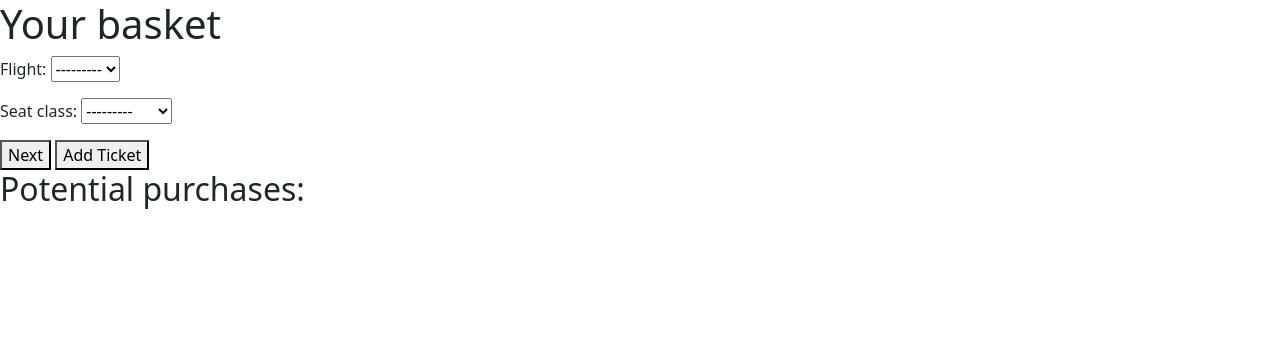
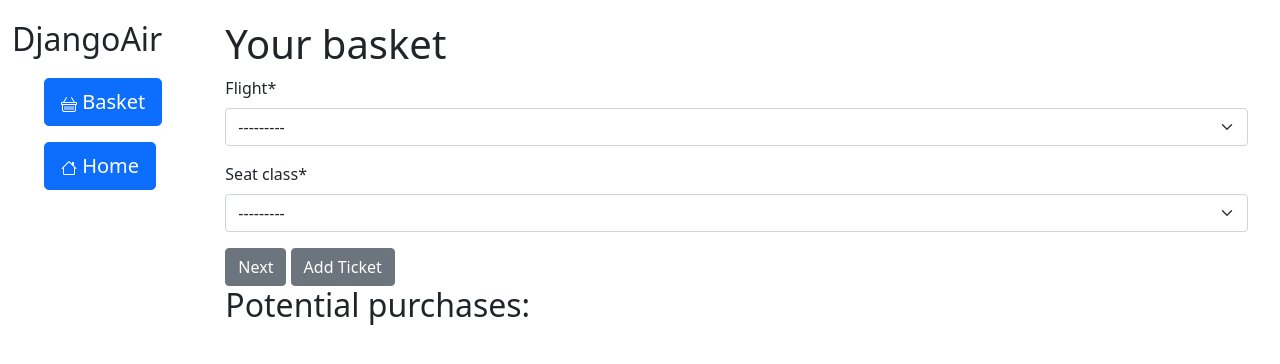
Before and after one commit to Kagaru1212/DjangoAir-ERP, a Django app: page /basket/ in a window 1280 px wide. Shown: the top 364 px of the page. Run offline with Django 5.2, Linux system fonts and the light colour scheme; the visitor is signed in with stand-in values (Sample User, id 1); data comes from the database, SQL or seed files in the repository; data that the repository does not hold is empty; some libraries are stand-ins or nearby versions.

Commit message:
commit04

```diff
--- a/app/DjangoAir/settings.py
+++ b/app/DjangoAir/settings.py
@@ -49,6 +49,8 @@ INSTALLED_APPS = [
     'django_celery_results',
     'django_celery_beat',
     'celery',
+    "crispy_forms",
+    "crispy_bootstrap5",
 ]
 
 MIDDLEWARE = [
@@ -216,3 +218,7 @@ LOGGING = {
         'level': 'INFO',
     },
 }
+
+CRISPY_ALLOWED_TEMPLATE_PACKS = "bootstrap5"
+
+CRISPY_TEMPLATE_PACK = "bootstrap5"
--- a/app/customer_interface/models.py
+++ b/app/customer_interface/models.py
@@ -107,6 +107,8 @@ class Ticket(models.Model):
     seat_class = models.CharField(max_length=10, choices=[('economy', _('Economy')), ('business', _('Business'))])
     seat_number = models.PositiveIntegerField(blank=True, null=True, default=None)
     status = models.CharField(max_length=20, choices=TYPE_CHOICES, default='booked')
+    first_name = models.CharField(max_length=100, null=True, default=None)
+    last_name = models.CharField(max_length=100, null=True, default=None)
     created_at = models.DateTimeField(auto_now_add=True)
 
     objects = models.Manager()
--- a/app/customer_interface/urls.py
+++ b/app/customer_interface/urls.py
@@ -12,4 +12,5 @@ urlpatterns = [
     path('ticket_customization/<int:order_id>/', views.ticket_customization, name='ticket_customization'),
     path('buy_order/<int:order_id>/', views.buy_order, name='buy_order'),
     path('home/', views.IndexView.as_view(), name='home'),
+    path('flight/<int:pk>/', views.FlightDetailView.as_view(), name='flight_detail'),
 ]
--- a/app/customer_interface/views.py
+++ b/app/customer_interface/views.py
@@ -1,6 +1,7 @@
 from functools import wraps
 
 from django.contrib import messages
+from django.core.exceptions import ValidationError
 from django.db import transaction
 from django.shortcuts import render, redirect, get_object_or_404
 from django.views import generic
@@ -8,12 +9,13 @@ from django.views import generic
 from .decorators import process_exception
 from .forms import TicketForm, TicketSelectionForm, SearchFlightForm
 from .models import Ticket, Order, Basket, TicketFacilities, FlightFacilities, Flight
+from .utils.ticket_seats import free_seats
 from .validators import update_ticket_validator, create_ticket_validator
 
 
 class IndexView(generic.ListView):
     model = Flight
-    template_name = "index.html"
+    template_name = "base_user_interface.html"
 
     def get_context_data(self, *, object_list=None, **kwargs):
         context = super().get_context_data()
@@ -50,6 +52,86 @@ class IndexView(generic.ListView):
             )
 
         return queryset
+
+
+class FlightDetailView(generic.DetailView):
+    model = Flight
+    template_name = 'customer_interface/flight_detail.html'
+
+    def post(self, request, *args, **kwargs):
+        flight = self.get_object()
+        user = request.user
+        basket = Basket.objects.get(user=user)
+
+        if request.method == "POST" and 'add_economy' in request.POST:
+            seat_class = 'economy'
+        else:
+            seat_class = 'business'
+
+        ticket = Ticket(flight=flight, seat_class=seat_class)
+        try:
+            create_ticket_validator(ticket.seat_class, ticket.seat_number, ticket.flight, Ticket)
+            available_tickets = Ticket.objects.filter(
+                flight=ticket.flight,
+                status='available',
+                seat_class=seat_class
+            )
+
+            if available_tickets.exists():
+                available_ticket = available_tickets.first()
+                basket_overdue = Basket.objects.filter(tickets=available_ticket).first()
+                basket_overdue.messages += f'\nDue to the fact that you did not buy the ticket within 30 minutes and it was bought by another user we have removed Flight: {available_ticket.flight} Seat: {available_ticket.seat_class} from your cart.'
+                basket_overdue.save()
+                available_ticket.delete()
+
+            ticket.save()
+            basket.tickets.add(ticket)
+
+        except ValidationError as e:
+            error_message = str(e)
+            available_economy_seats = flight.available_economy_seats
+            available_business_seats = flight.available_business_seats
+            total_economy_tickets = Ticket.objects.filter(flight=flight, seat_class='economy',
+                                                          status__in=['booked', 'checked_out']).count()
+            total_business_tickets = Ticket.objects.filter(flight=flight, seat_class='business',
+                                                           status__in=['booked', 'checked_out']).count()
+            available_economy_seats -= total_economy_tickets
+            available_business_seats -= total_business_tickets
+
+            free_economy_seats = free_seats(flight, seat_class='economy')
+            free_business_seats = free_seats(flight, seat_class='business')  # This function returns the set of free spaces in the class
+
+            return render(request, self.template_name, {
+                'flight': flight,
+                'error_message': error_message,
+                'available_economy_seats': available_economy_seats,
+                'available_business_seats': available_business_seats,
+                'free_economy_seats': free_economy_seats,
+                'free_business_seats': free_business_seats
+            })
+
+        return redirect('customer_interface:flight_detail', pk=flight.pk)
+
+    def get_context_data(self, **kwargs):
+        context = super().get_context_data(**kwargs)
+        flight = self.get_object()
+        available_economy_seats = flight.available_economy_seats
+        available_business_seats = flight.available_business_seats
+        total_economy_tickets = Ticket.objects.filter(flight=flight, seat_class='economy',
+                                                      status__in=['booked', 'checked_out']).count()
+        total_business_tickets = Ticket.objects.filter(flight=flight, seat_class='business',
+                                                       status__in=['booked', 'checked_out']).count()
+        available_economy_seats -= total_economy_tickets
+        available_business_seats -= total_business_tickets
+
+        free_economy_seats = free_seats(flight, seat_class='economy')
+        free_business_seats = free_seats(flight, seat_class='business')  # This function returns the set of free spaces in the class
+
+        context['free_economy_seats'] = free_economy_seats
+        context['free_business_seats'] = free_business_seats
+        context['available_economy_seats'] = available_economy_seats
+        context['available_business_seats'] = available_business_seats
+        return context
 
 
 def basket_view(request):
@@ -178,6 +260,10 @@ def ticket_customization(request, order_id):
                     seat_number = None
                 update_ticket_validator(ticket.seat_class, seat_number, ticket.flight, Ticket)
                 ticket.seat_number = seat_number
+                first_name = request.POST.get(f'first_name_{ticket.id}')
+                last_name = request.POST.get(f'last_name_{ticket.id}')
+                ticket.first_name = first_name
+                ticket.last_name = last_name
                 ticket.save()
 
                 if ticket.seat_class == 'economy':
@@ -197,24 +283,20 @@ def ticket_customization(request, order_id):
 
         return redirect('customer_interface:buy_order', order_id=order_id)
 
+    # Извлекаем уникальные рейсы из списка билетов
+    unique_flights = set(ticket.flight for ticket in order_tickets)
+
+    # Получаем свободные места для каждого рейса
+    free_economy_seats = {}
+    free_business_seats = {}
+    for flight in unique_flights:
+        free_economy_seats = free_seats(flight, seat_class='economy')
+        free_business_seats = free_seats(flight, seat_class='business')
+
     ticket_info = []
     for ticket in order_tickets:
         flight_facilities = FlightFacilities.objects.filter(flight=ticket.flight)
         ticket_info.append({'ticket': ticket, 'facilities': flight_facilities})
-
-    free_economy_seats = {}  # Plenty of available economy seats
-    free_business_seats = {}  # Plenty of available business seats
-    for ticket in order_tickets:
-        if ticket.seat_class == 'economy':
-            all_economy_seat = set(range(1, ticket.flight.available_economy_seats + 1))  # Creating a variety of accessible locations
-            busy_tickets = Ticket.objects.filter(flight=ticket.flight, seat_class=ticket.seat_class)  # Getting tickets for this flight
-            all_busy_seats = set(ticket.seat_number for ticket in busy_tickets)  # We obtain the set of all occupied seats
-            free_economy_seats = all_economy_seat - all_busy_seats  # We get a lot of empty seats. To display on the page.
-        if ticket.seat_class == 'business':
-            all_economy_seat = set(range(1, ticket.flight.available_business_seats + 1))  # Creating a variety of accessible locations
-            busy_tickets = Ticket.objects.filter(flight=ticket.flight, seat_class=ticket.seat_class)  # Getting tickets for this flight
-            all_busy_seats = set(ticket.seat_number for ticket in busy_tickets)  # We obtain the set of all occupied seats
-            free_business_seats = all_economy_seat - all_busy_seats  # We get a lot of empty seats. To display on the page.
 
     return render(request, 'customer_interface/ticket_customization.html', {
         'order_id': order_id,
--- a/app/requirements.txt
+++ b/app/requirements.txt
@@ -12,3 +12,5 @@ django-celery-beat==2.5.0
 django-celery-results==2.5.1
 django-redis==5.4.0
 redis==5.0.1
+crispy-bootstrap5==2024.2
+django-crispy-forms==2.1
--- a/app/static/styles.css
+++ b/app/static/styles.css
@@ -12,10 +12,8 @@
 }
 
 .content input[type="submit"] {
-    /* Ваши стили здесь */
     margin-bottom: 16px;
     margin-right: 10px;
-    /* Другие стили */
 }
 
 .seats {
--- a/app/templates/base_user_interface.html
+++ b/app/templates/base_user_interface.html
@@ -1,10 +1,62 @@
+{% load static %}
+{% load crispy_forms_filters %}
+
 <!DOCTYPE html>
 <html>
 <head>
 	<title>{{title}}</title>
-    <link href="https://cdn.jsdelivr.net/npm/bootstrap@5.3.3/dist/css/bootstrap.min.css" rel="stylesheet" integrity="sha384-QWTKZyjpPEjISv5WaRU9OFeRpok6YctnYmDr5pNlyT2bRjXh0JMhjY6hW+ALEwIH" crossorigin="anonymous">
+    <link href="{% static 'styles.css' %}" rel="stylesheet">
+    <link href="https://cdn.jsdelivr.net/npm/bootstrap@5.1.3/dist/css/bootstrap.min.css"
+          rel="stylesheet"
+          integrity="sha384-1BmE4kWBq78iYhFldvKuhfTAU6auU8tT94WrHftjDbrCEXSU1oBoqyl2QvZ6jIW3"
+          crossorigin="anonymous">
 </head>
+<body>
+    <div class="container-fluid">
+        <div class="row">
+            <div class="col-md-2">
+                <!-- Sidebar -->
+                <div class="sidebar">
+                    <!-- Sidebar content -->
+                    <h2>DjangoAir</h2>
+                    <ul id="leftchapters">
+						<p><a href="{% url 'customer_interface:basket' %}" class="btn btn-primary btn-lg">
+                            <svg xmlns="http://www.w3.org/2000/svg" width="16" height="16" fill="currentColor" class="bi bi-basket" viewBox="0 0 16 16">
+                              <path d="M5.757 1.071a.5.5 0 0 1 .172.686L3.383 6h9.234L10.07 1.757a.5.5 0 1 1 .858-.514L13.783 6H15a1 1 0 0 1 1 1v1a1 1 0 0 1-1 1v4.5a2.5 2.5 0 0 1-2.5 2.5h-9A2.5 2.5 0 0 1 1 13.5V9a1 1 0 0 1-1-1V7a1 1 0 0 1 1-1h1.217L5.07 1.243a.5.5 0 0 1 .686-.172zM2 9v4.5A1.5 1.5 0 0 0 3.5 15h9a1.5 1.5 0 0 0 1.5-1.5V9zM1 7v1h14V7zm3 3a.5.5 0 0 1 .5.5v3a.5.5 0 0 1-1 0v-3A.5.5 0 0 1 4 10m2 0a.5.5 0 0 1 .5.5v3a.5.5 0 0 1-1 0v-3A.5.5 0 0 1 6 10m2 0a.5.5 0 0 1 .5.5v3a.5.5 0 0 1-1 0v-3A.5.5 0 0 1 8 10m2 0a.5.5 0 0 1 .5.5v3a.5.5 0 0 1-1 0v-3a.5.5 0 0 1 .5-.5m2 0a.5.5 0 0 1 .5.5v3a.5.5 0 0 1-1 0v-3a.5.5 0 0 1 .5-.5"/>
+                            </svg>
+                            Basket
+                        </a></p>
+						<p><a href="{% url 'customer_interface:home' %}" class="btn btn-primary btn-lg">
+                            <svg xmlns="http://www.w3.org/2000/svg" width="16" height="16" fill="currentColor" class="bi bi-house" viewBox="0 0 16 16">
+                              <path d="M8.707 1.5a1 1 0 0 0-1.414 0L.646 8.146a.5.5 0 0 0 .708.708L2 8.207V13.5A1.5 1.5 0 0 0 3.5 15h9a1.5 1.5 0 0 0 1.5-1.5V8.207l.646.647a.5.5 0 0 0 .708-.708L13 5.793V2.5a.5.5 0 0 0-.5-.5h-1a.5.5 0 0 0-.5.5v1.293zM13 7.207V13.5a.5.5 0 0 1-.5.5h-9a.5.5 0 0 1-.5-.5V7.207l5-5z"/>
+                            </svg>
+                            Home
+                        </a></p>
+					</ul>
+                </div>
+            </div>
+            <div class="col-md-10">
+                <div class="content">
+                    {% block content %}
+                    <h1>Flight List</h1>
+                        <form action="" method="GET" class="form-check-inline d-flex">
+                            {{ search_form|crispy }}
+                            <input type="submit" value="🔎" class="btn btn-outline-secondary btn-sm">
+                        </form>
+                        {% if object_list %}
+                            <ul>
+                                {% for flight in object_list %}
+                                    <li><a href="{% url 'customer_interface:flight_detail' flight.pk %}">{{ flight.place_of_departure }} - {{ flight.place_of_arrival }}: {{ flight.date_time_of_departure }}</a></li>
+                                {% endfor %}
+                            </ul>
+                        {% else %}
+                            <p>No flight was found for this request.</p>
+                        {% endif %}
+                    {% endblock %}
+                </div>
+            </div>
+        </div>
+    </div>
+</body>
 
-{% block content %}
-{% endblock %}
 </html>
--- a/app/templates/customer_interface/basket.html
+++ b/app/templates/customer_interface/basket.html
@@ -1,4 +1,5 @@
 {% extends "base_user_interface.html" %}
+{% load crispy_forms_filters %}
 
 {% block content %}
 <body>
@@ -17,9 +18,9 @@
 
     <form method="post" action="{% url 'customer_interface:basket' %}" novalidate>
         {% csrf_token %}
-        {{ ticket_form.as_p }}
-        <button type="submit" name="next">Next</button>
-        <button type="submit" name="add_ticket">Add Ticket</button>
+        {{ ticket_form|crispy }}
+        <button type="submit" class="btn btn-secondary" name="next">Next</button>
+        <button type="submit" class="btn btn-secondary" name="add_ticket">Add Ticket</button>
     </form>
 
     <h2>Potential purchases:</h2>
@@ -30,7 +31,7 @@
             <p>Seat Class: {{ ticket.seat_class }}</p>
             <form method="post" action="{% url 'customer_interface:delete_ticket' ticket.id %}">
                 {% csrf_token %}
-                <button type="submit">Delete</button>
+                <button class="btn btn-danger" type="submit">Delete</button>
             </form>
         {% endfor %}
     </ul>
--- a/app/templates/customer_interface/buy_order.html
+++ b/app/templates/customer_interface/buy_order.html
@@ -22,8 +22,10 @@
                         {% endfor %}
                     </ul>
                 {% endif %}
+                <p>First name: {{ ticket.first_name }}</p>
+                <p>Last name: {{ ticket.last_name }}</p>
             {% endfor %}
         </ul>
-        <button type="submit">Buy order</button>
+        <button class="btn btn-success" type="submit">Buy order</button>
     </form>
 {% endblock %}
--- a/app/templates/customer_interface/create_order.html
+++ b/app/templates/customer_interface/create_order.html
@@ -22,7 +22,7 @@
             <p>Flight: {{ ticket.flight }}</p>
             <p>Seat Class: {{ ticket.seat_class }}</p>
         {% endfor %}
-        <button type="submit" name="create_order">Create Order</button>
+        <button type="submit" class="btn btn-secondary" name="create_order">Create Order</button>
     </form>
 </body>
 {% endblock %}
```
Also changed, not shown: app/templates/customer_interface/flight_detail.html (+12 -0 lines), app/templates/customer_interface/ticket_customization.html (+14 -5 lines).
